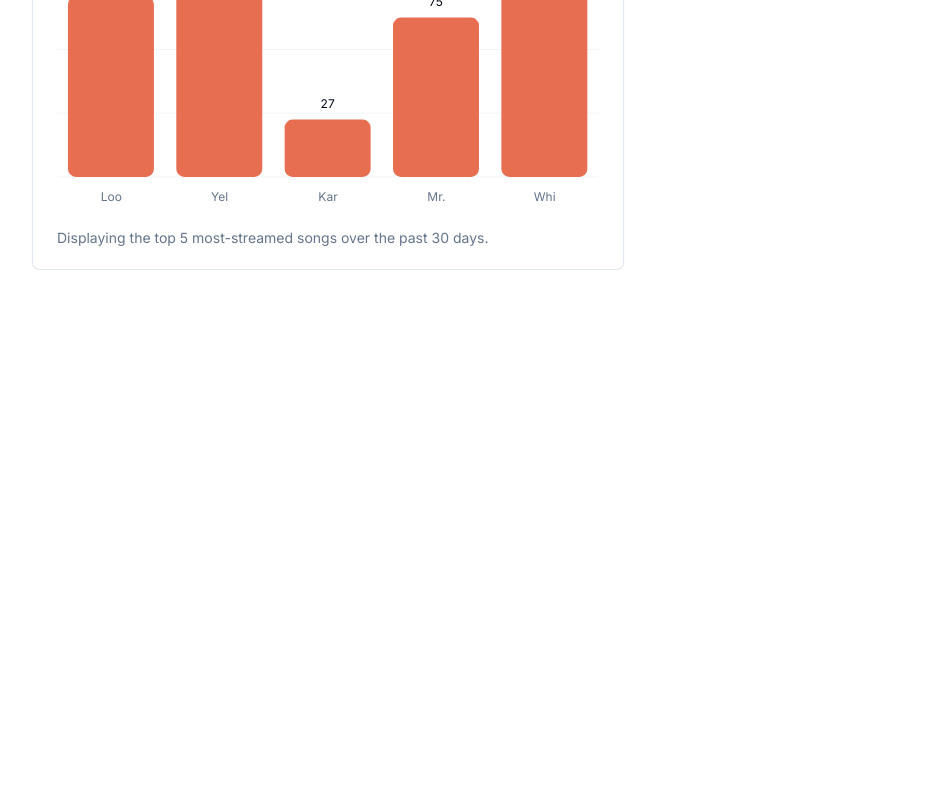
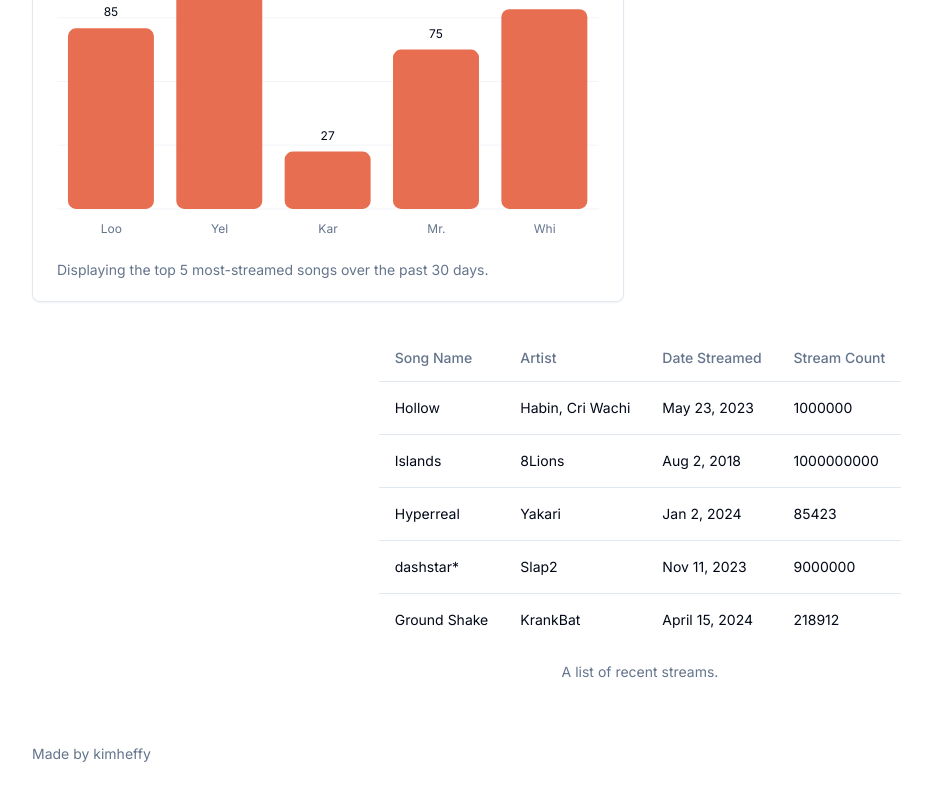
Before and after one commit to kimheffy/streamify-take-home, a Next.js app: page / in a window 1280 px wide. Shown: the part 1176-1976 px from the top of the page, without its empty margins (0-932 px from the left). Before the commit the page ends 1446 px from the top, so only its background shows below. Built offline with nearby package versions, Linux system fonts and the light colour scheme.

Commit message:
Build RecentStreamsTable

```diff
--- a/src/app/layout.tsx
+++ b/src/app/layout.tsx
@@ -27,6 +27,13 @@ export default function RootLayout({
       >
         <Navbar />
         {children}
+        <footer className="py-6">
+          <div className="container flex flex-col items-center justify-between gap-4 md:h-24 md:flex-row">
+            <p className="text-balance text-center text-sm leading-loose text-muted-foreground md:text-left">
+              Made by kimheffy
+            </p>
+          </div>
+        </footer>
       </body>
     </html>
   );
--- a/src/app/page.tsx
+++ b/src/app/page.tsx
@@ -3,6 +3,7 @@ import { dtoMapper } from "@/components/key-metrics/dtoMapper";
 import LineChart from "@/components/line-chart";
 import BarChart from "@/components/bar-chart";
 import PieChart from "@/components/pie-chart";
+import RecentStreamsTable from "@/components/recent-streams-table";
 import mockData from "@/mock.json";
 
 const MONTHS = [
@@ -49,7 +50,7 @@ export default function Home() {
 
   return (
     <main className="flex min-h-screen flex-col items-center justify-between ">
-      <section className="mx-8 flex flex-col gap-8 md:grid md:grid-cols-2 lg:grid lg:grid-cols-4">
+      <section className="mt-8 mx-8 flex flex-col gap-8 md:grid md:grid-cols-2 lg:grid lg:grid-cols-4">
         <KeyMetrics metric={dtoMapper(month)} />
       </section>
       <section className="mt-8 mx-8 flex flex-col gap-8 md:grid md:grid-cols-2">
@@ -57,6 +58,9 @@ export default function Home() {
         <PieChart chartData={pieData} />
         <BarChart chartData={barChart} />
       </section>
+      <section className="mt-8 mx-8">
+        <RecentStreamsTable />
+      </section>
     </main>
   );
 }
--- a/src/components/recent-streams-table/index.tsx
+++ b/src/components/recent-streams-table/index.tsx
@@ -1,3 +1,5 @@
+"use client";
+
 import {
   Table,
   TableBody,
@@ -7,6 +9,44 @@ import {
   TableHeader,
   TableRow,
 } from "@/components/ui/table";
+
+const STREAMS = [
+  {
+    name: "Hollow",
+    artist: "Habin, Cri Wachi",
+    date_streamed: "May 23, 2023",
+    stream_count: 1000000,
+    user_id: "habin",
+  },
+  {
+    name: "Islands",
+    artist: "8Lions",
+    date_streamed: "Aug 2, 2018",
+    stream_count: 1000000000,
+    user_id: "8lions",
+  },
+  {
+    name: "Hyperreal",
+    artist: "Yakari",
+    date_streamed: "Jan 2, 2024",
+    stream_count: 85423,
+    user_id: "yarkai",
+  },
+  {
+    name: "dashstar*",
+    artist: "Slap2",
+    date_streamed: "Nov 11, 2023",
+    stream_count: 9000000,
+    user_id: "slap",
+  },
+  {
+    name: "Ground Shake",
+    artist: "KrankBat",
+    date_streamed: "April 15, 2024",
+    stream_count: 218912,
+    user_id: "krankbat",
+  },
+];
 
 export default function RecentStreamsTable() {
   return (
@@ -18,13 +58,17 @@ export default function RecentStreamsTable() {
           <TableHead>Artist</TableHead>
           <TableHead>Date Streamed</TableHead>
           <TableHead>Stream Count</TableHead>
-          <TableHead>User ID</TableHead>
         </TableRow>
       </TableHeader>
       <TableBody>
-        <TableRow>
-          <TableCell></TableCell>
-        </TableRow>
+        {STREAMS.map((stream) => (
+          <TableRow key={stream.user_id}>
+            <TableCell>{stream.name}</TableCell>
+            <TableCell>{stream.artist}</TableCell>
+            <TableCell>{stream.date_streamed}</TableCell>
+            <TableCell>{stream.stream_count}</TableCell>
+          </TableRow>
+        ))}
       </TableBody>
     </Table>
   );
```
